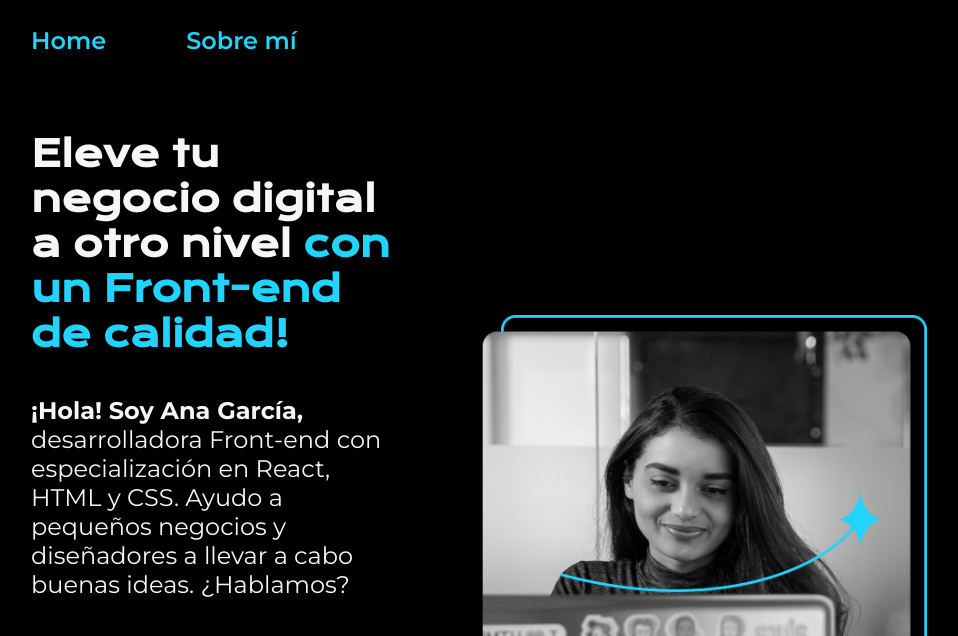
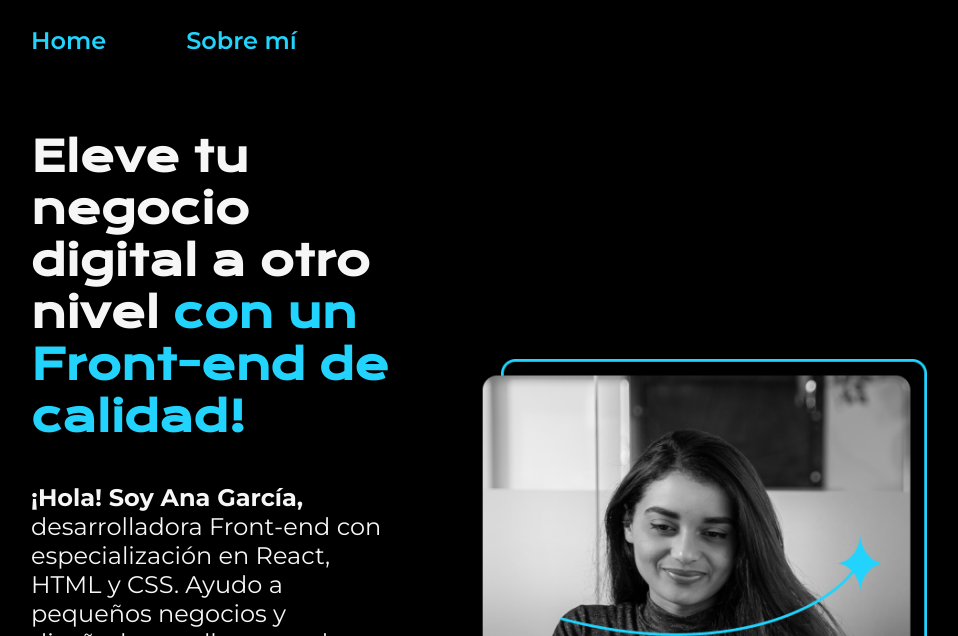
Before and after one commit to a1t0ghb/courses-oracle_one-html_y_css_IV-d250824, a plain HTML site: page index.html in a window 1280 px wide. Shown: the top 636 px of the page, without its empty margins (161-1119 px from the left). Drawn offline with nearby package versions, Linux system fonts and the light colour scheme.

Commit message:
refactor: add adaptative font-size for title h1, following TikTok video.

```diff
--- a/styles/style.css
+++ b/styles/style.css
@@ -89,7 +89,8 @@ body {
     }
 
     .presentacion-contenido-titulo {
-        font-size: 2.25rem;                     /* According to Figma asset: 'https://www.figma.com/design/D464FfN417KSWJHIUVpMnX/Portafolio---Curso'. */
+        /*font-size: 2.25rem;*/                     /* According to Figma asset: 'https://www.figma.com/design/D464FfN417KSWJHIUVpMnX/Portafolio---Curso'. */
+        font-size: clamp(1.8rem, calc(2vw + 1rem), 3rem);       /* Tip to adjust fon-size dynamically, according to zoom: 'https://www.tiktok.com/@thom.code/video/7540971039711382806'. */
         font-family: var(--fuente-krona);
     }
 
```
